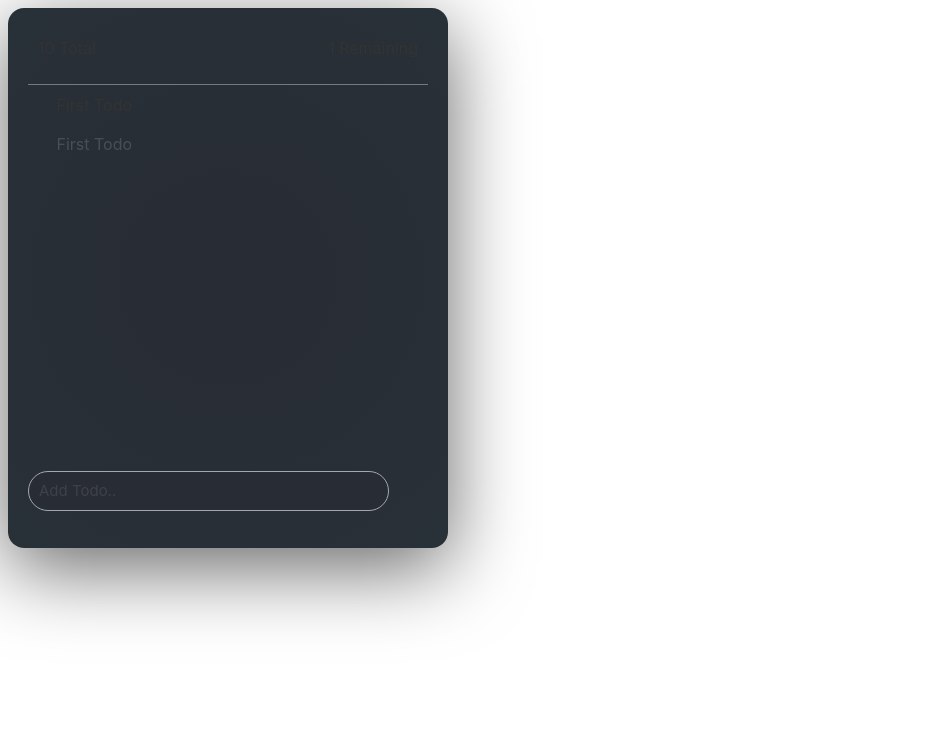
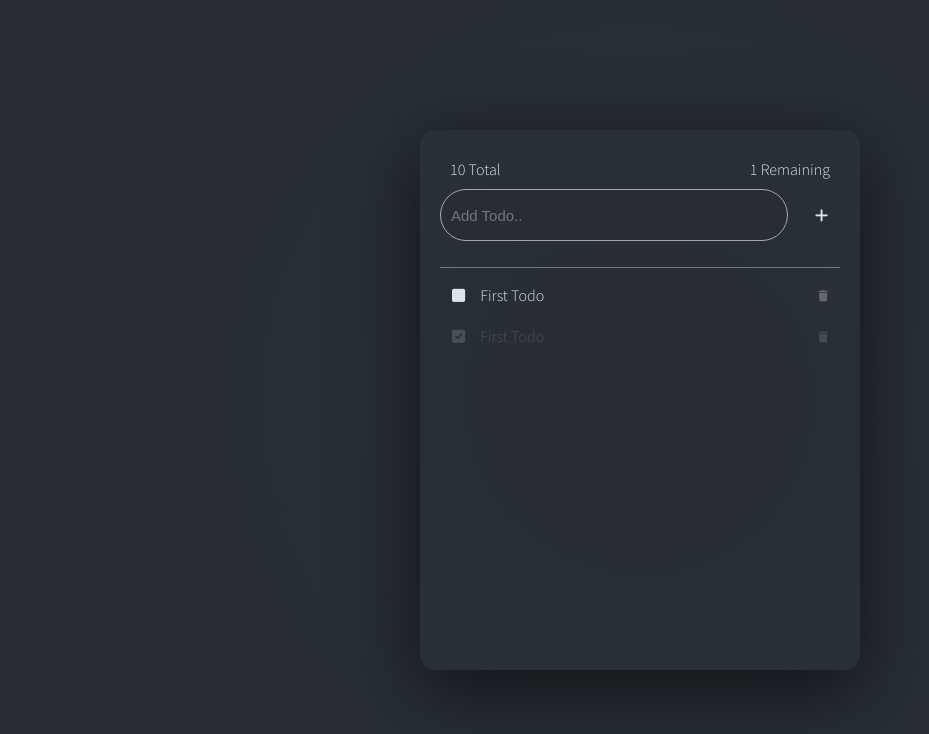
Before and after one commit to essayyzed/svelte-todolist, a Svelte app: page / in a window 1280 px wide. Shown: the top 734 px of the page, without its empty margins (0-929 px from the left). Built offline with nearby package versions, Linux system fonts and the light colour scheme.

Commit message:
Compartmentalize every Components and added CSS to it

```diff
--- a/public/global.css
+++ b/public/global.css
@@ -1,63 +1,17 @@
-html, body {
-	position: relative;
-	width: 100%;
-	height: 100%;
-}
+        html,
+        body {
+            margin: 0;
+            padding: 0;
+        }
 
-body {
-	color: #333;
-	margin: 0;
-	padding: 8px;
-	box-sizing: border-box;
-	font-family: -apple-system, BlinkMacSystemFont, "Segoe UI", Roboto, Oxygen-Sans, Ubuntu, Cantarell, "Helvetica Neue", sans-serif;
-}
-
-a {
-	color: rgb(0,100,200);
-	text-decoration: none;
-}
-
-a:hover {
-	text-decoration: underline;
-}
-
-a:visited {
-	color: rgb(0,80,160);
-}
-
-label {
-	display: block;
-}
-
-input, button, select, textarea {
-	font-family: inherit;
-	font-size: inherit;
-	-webkit-padding: 0.4em 0;
-	padding: 0.4em;
-	margin: 0 0 0.5em 0;
-	box-sizing: border-box;
-	border: 1px solid #ccc;
-	border-radius: 2px;
-}
-
-input:disabled {
-	color: #ccc;
-}
-
-button {
-	color: #333;
-	background-color: #f4f4f4;
-	outline: none;
-}
-
-button:disabled {
-	color: #999;
-}
-
-button:not(:disabled):active {
-	background-color: #ddd;
-}
-
-button:focus {
-	border-color: #666;
-}
+        body {
+            height: 100vh;
+            font-family: 'Source Sans Pro', sans-serif;
+            line-height: 1.2em;
+            background: rgb(40, 48, 56);
+            background: radial-gradient(circle, rgba(40, 48, 56, 1) 0%, #282c34 100%);
+            display: flex;
+            align-items: center;
+            justify-content: center;
+            color: #dce4ec;
+        }
--- a/public/index.html
+++ b/public/index.html
@@ -9,6 +9,11 @@
 	<link rel='icon' type='image/png' href='/favicon.png'>
 	<link rel='stylesheet' href='/global.css'>
 	<link rel='stylesheet' href='/build/bundle.css'>
+	<link rel="preconnect" href="https://fonts.googleapis.com">
+    <link rel="preconnect" href="https://fonts.gstatic.com" crossorigin>
+    <link href="https://fonts.googleapis.com/css2?family=Prompt:wght@100&family=Source+Sans+Pro:wght@300&display=swap" rel="stylesheet">
+
+    <link href="https://cdnjs.cloudflare.com/ajax/libs/font-awesome/6.0.0/css/all.min.css" rel="stylesheet">
 
 	<script defer src='/build/bundle.js'></script>
 </head>
--- /dev/null
+++ b/src/ components/Form.svelte
@@ -0,0 +1,53 @@
+<!-- Add form at bottom -->
+<div class="app-form">
+    <input placeholder="Add Todo.." type="text" class="input-text" name="">
+    <button class="btn fa-solid fa-plus"></button>
+</div>
+
+<style>
+    .app-form {
+    margin-bottom: 10px;
+    display: flex;
+    justify-content: center;
+    }
+
+    .input-text {
+        height: 40px;
+        background: #282c34;
+        font-size: 15px;
+        border: 1px solid #a2a8ad;
+        color: #dce4ec;
+        width: 100%;
+        margin-right: 15px;
+        border-radius: 2em;
+        padding: 5px 10px;
+        transition: border 250ms ease-out;
+    }
+
+    .input-text:focus {
+        border: 1px solid #ffffff;
+        background: #1d2025;
+        outline: none;
+        color: #dce4ec;
+    }
+
+    .btn {
+    color: inherit;
+    cursor: pointer;
+    font-size: 15px;
+    padding: 10px 12px;
+    border-radius: 2em;
+    background: none;
+    border: 0px solid;
+    transition: 250ms ease-out;
+    }
+
+    .btn:hover {
+        background: #1d2025;
+    }
+
+    .btn:focus {
+        outline: none;
+    }
+
+</style>
--- /dev/null
+++ b/src/ components/Header.svelte
@@ -0,0 +1,17 @@
+<!-- Header with information -->
+<div class="app-header">
+    <div>10 Total</div>
+    <div class="task-count">1 Remaining</div>
+</div>
+
+<style>
+        .app-header {
+        padding: 10px;
+        display: flex;
+        justify-content: space-between;
+        }
+
+    .task-count {
+        align-self: center;
+    }
+</style>
--- a/src/App.svelte
+++ b/src/App.svelte
@@ -1,15 +1,13 @@
 <script>
-	export let name;
+	import Header from "./ components/Header.svelte";
+	import Form from "./ components/Form.svelte"
 </script>
 
 <!-- HTML for our App goes here -->
 <div id="app-container" class="app-container">
 
-        <!-- Header with information -->
-        <div class="app-header">
-            <div>10 Total</div>
-            <div class="task-count">1 Remaining</div>
-        </div>
+		<Header />
+		<Form />
 
         <!-- List of actual todos -->
         <div class="app-body">
@@ -37,11 +35,6 @@
             </ul>
         </div>
 
-        <!-- Add form at bottom -->
-        <div class="app-form">
-            <input placeholder="Add Todo.." type="text" class="input-text" name="">
-            <button class="btn fa-solid fa-plus"></button>
-        </div>
 
     </div>
 
@@ -91,15 +84,6 @@
             justify-content: space-between;
         }
 
-        .app-header {
-            padding: 10px;
-            display: flex;
-            justify-content: space-between;
-        }
-
-        .task-count {
-            align-self: center;
-        }
 
         .app-body {
             flex-grow: 1;
@@ -120,32 +104,6 @@
             justify-content: space-between;
         }
 
-        .app-form {
-            margin-bottom: 10px;
-            display: flex;
-            justify-content: center;
-        }
-
-        .input-text {
-            height: 40px;
-            background: #282c34;
-            font-size: 15px;
-            border: 1px solid #a2a8ad;
-            color: #dce4ec;
-            width: 100%;
-            margin-right: 15px;
-            border-radius: 2em;
-            padding: 5px 10px;
-            transition: border 250ms ease-out;
-        }
-
-        .input-text:focus {
-            border: 1px solid #ffffff;
-            background: #1d2025;
-            outline: none;
-            color: #dce4ec;
-        }
-
          ::placeholder {
             opacity: 0.3;
         }
```
